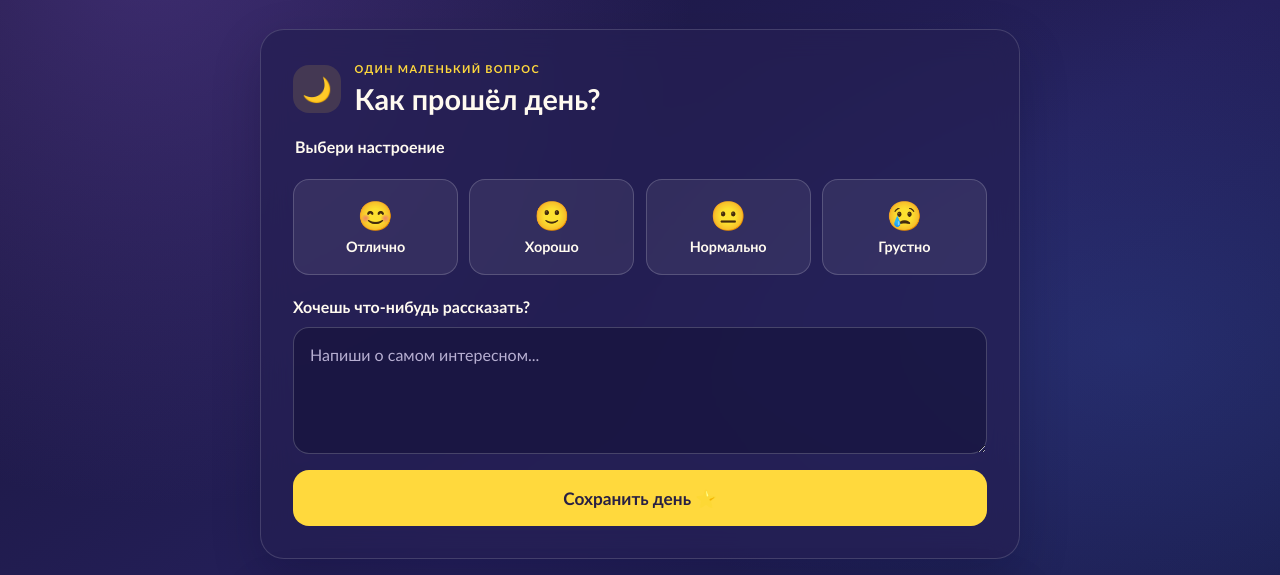
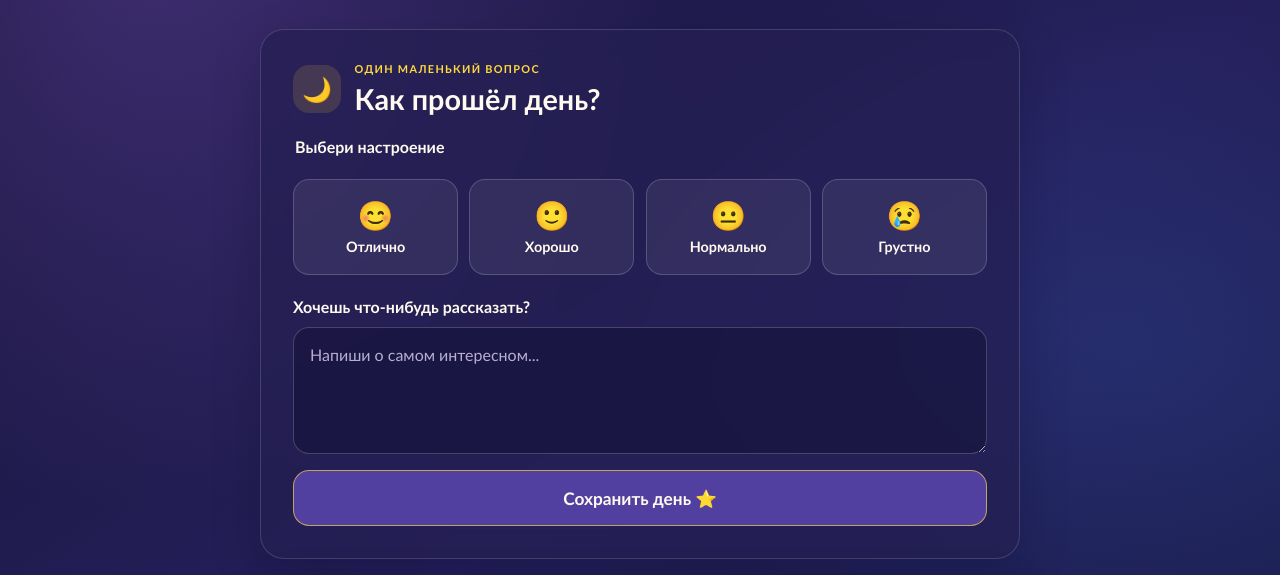
Before and after one commit to KsenaAksen/gigacodeproj, a plain HTML site: page GigaCode/html/index.html in a window 1280 px wide. Shown: the part 177-752 px from the top of the page. Drawn offline with Linux system fonts and the light colour scheme.

Commit message:
Изменение цвета кнопки

```diff
--- a/GigaCode/css/style.css
+++ b/GigaCode/css/style.css
@@ -198,10 +198,10 @@ textarea::placeholder {
   min-height: 3.5rem;
   margin-top: 1rem;
   padding: 0.8rem 1.2rem;
-  border: 0;
+  border: 1px solid rgba(255, 217, 61, 0.65);
   border-radius: 1rem;
-  background: var(--accent);
-  color: #282044;
+  background: #5140a0;
+  color: #fffaf0;
   cursor: pointer;
   font-size: 1.08rem;
   font-weight: 900;
```
